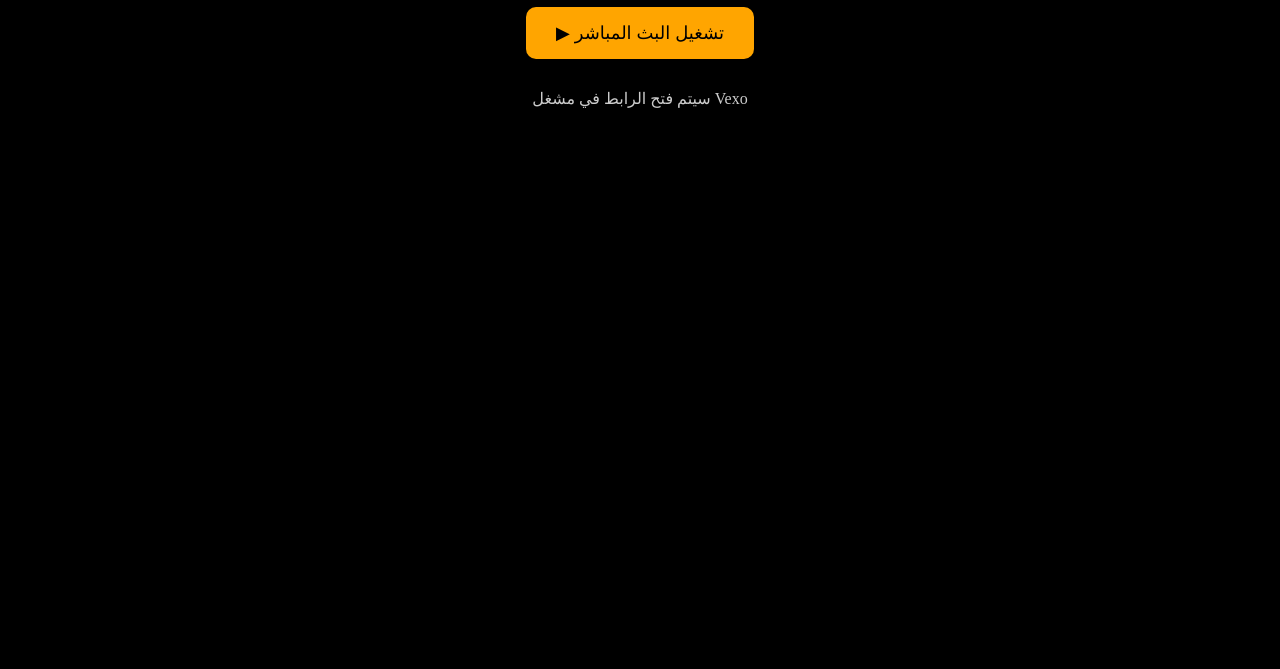
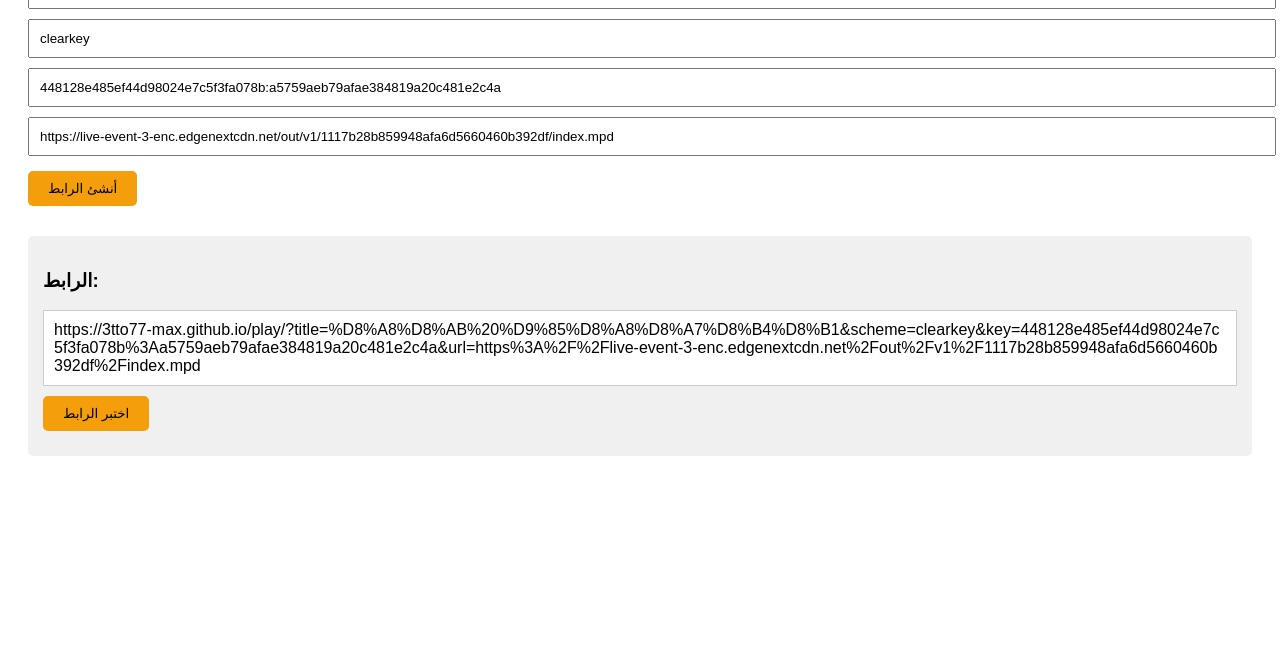
Before and after one commit to 3tto77-max/3tto77-max.github.io, a website: page index.html in a window 1280 px wide. Shown: the part 131-800 px from the top of the page. Drawn offline with Linux system fonts and the light colour scheme.

Commit message:
Update index.html for Vexo link generator

```diff
--- a/index.html
+++ b/index.html
@@ -1,35 +1,52 @@
 <!DOCTYPE html>
 <html>
 <head>
-    <title>Vexo Player</title>
+    <title>مولد رابط Vexo</title>
+    <meta charset="UTF-8">
     <style>
-        body { background: black; text-align: center; color: white; padding: 50px; }
-        button {
-            background: orange;
-            color: black;
-            border: none;
-            padding: 15px 30px;
-            font-size: 18px;
-            cursor: pointer;
-            border-radius: 10px;
-        }
+        body { padding: 20px; font-family: Arial; }
+        input { width: 100%; padding: 10px; margin: 5px 0; }
+        button { padding: 10px 20px; margin: 10px 0; background: #f59e0b; color: black; border: none; border-radius: 5px; cursor: pointer; }
+        .result { margin-top: 20px; padding: 15px; background: #f0f0f0; border-radius: 5px; }
+        .link { word-break: break-all; padding: 10px; background: white; border: 1px solid #ccc; }
     </style>
 </head>
 <body>
-    <h1>Vexo Player</h1>
+    <h2>مولد رابط Vexo</h2>
 
-    <button onclick="openPlayer()">
-        ▶ تشغيل البث المباشر
-    </button>
+    <input type="text" id="title" value="بث مباشر" placeholder="العنوان"><br>
+    <input type="text" id="scheme" value="clearkey" placeholder="النظام"><br>
+    <input type="text" id="key" value="448128e485ef44d98024e7c5f3fa078b:a5759aeb79afae384819a20c481e2c4a" placeholder="المفتاح"><br>
+    <input type="text" id="url" value="https://live-event-3-enc.edgenextcdn.net/out/v1/1117b28b859948afa6d5660460b392df/index.mpd" placeholder="رابط البث"><br>
 
-    <p style="margin-top: 30px; color: #ccc;">
-        سيتم فتح الرابط في مشغل Vexo
-    </p>
+    <button onclick="generate()">أنشئ الرابط</button>
+
+    <div class="result" id="result">
+        <h3>الرابط:</h3>
+        <div class="link" id="link">...</div>
+        <button onclick="testLink()">اختبر الرابط</button>
+    </div>
 
     <script>
-        function openPlayer() {
-            window.location.href = "https://3tto77-max.github.io/play/?title=بث%20مباشر&scheme=clearkey&key=448128e485ef44d98024e7c5f3fa078b:a5759aeb79afae384819a20c481e2c4a&url=https://live-event-3-enc.edgenextcdn.net/out/v1/1117b28b859948afa6d5660460b392df/index.mpd";
+        function generate() {
+            const title = encodeURIComponent(document.getElementById('title').value);
+            const scheme = document.getElementById('scheme').value;
+            const key = encodeURIComponent(document.getElementById('key').value);
+            const url = encodeURIComponent(document.getElementById('url').value);
+
+            const vexoLink = `https://3tto77-max.github.io/play/?title=${title}&scheme=${scheme}&key=${key}&url=${url}`;
+
+            document.getElementById('link').innerHTML = vexoLink;
+            document.getElementById('result').style.display = 'block';
         }
+
+        function testLink() {
+            const link = document.getElementById('link').innerText;
+            window.open(link, '_blank');
+        }
+
+        // توليد عند التحميل
+        generate();
     </script>
 </body>
 </html>
```
